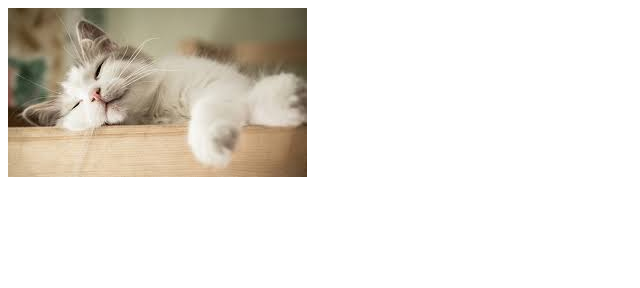
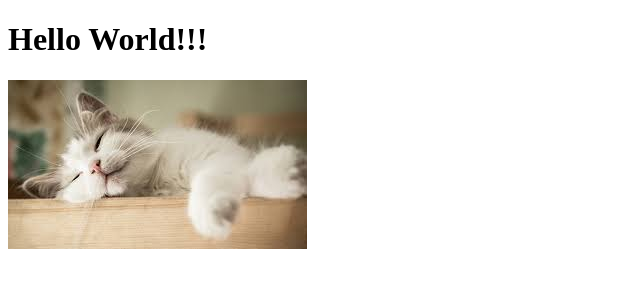
Before and after one commit to indacluber/it-softserv-1, a plain HTML site: page index.html in a window 1280 px wide. Shown: the whole page, without its empty margins (0-640 px from the left). Drawn offline with Linux system fonts and the light colour scheme.

Commit message:
Hello World

```diff
--- a/index.html
+++ b/index.html
@@ -6,6 +6,7 @@
     <title>Hello World!!</title>
   </head>
   <body>
+    <h1>Hello World!!!</h1>
     <img src="./img/cat.jpg" alt="Cat" />
   </body>
 </html>
```
